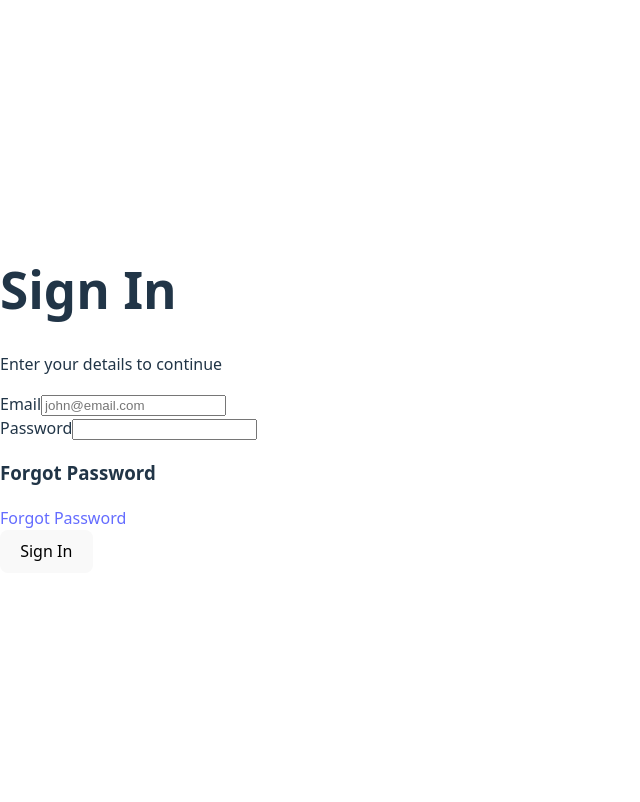
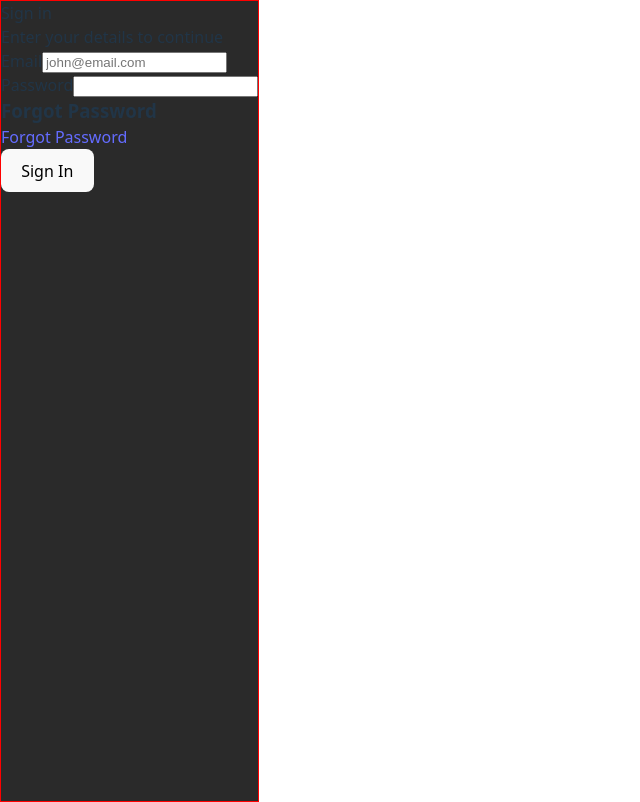
Before and after one commit to Joca7330/PraticeReact, a React (Vite) app: page / in a window 1280 px wide. Shown: the whole page, without its empty margins (0-640 px from the left). Built offline with nearby package versions, Linux system fonts and the light colour scheme.

Commit message:
added sign in form css and html

```diff
--- a/src/App.css
+++ /dev/null
@@ -1,7 +0,0 @@
-* {
-margin: 0;
-padding: 0;
-}
-body {
-    margin: 0 !important;
-}
--- a/src/App.jsx
+++ b/src/App.jsx
@@ -1,40 +1,13 @@
+
 import React from 'react'
+import SignInForm from './Components/SignInForm'
+
 
 
 const App = () => {
   return (
-    <div className='container'>
-      <div className='content'>
-        <h1>Sign In</h1>
-        <p>Enter your details to continue</p>
-        <form action="form">
-          <div>
-            <label htmlFor="Email">Email</label>
-            <input
-              type="Email"
-              id='Email'
-              placeholder='john@email.com'
-            />
-          </div>
-          <div>
-            <label htmlFor="Password">Password</label>
-            <input
-              type="Password"
-              id='Password'
-            />
-            <div>
-              <h3>Forgot Password</h3>
-            </div>
-            <div>
-              <a href="">Forgot Password</a>
-            </div>
-            <button
-              type='submmit'
-              className='sign-in'>Sign In </button>
-          </div>
-        </form>
-      </div>
-    </div>
+    <SignInForm />
+
   )
 }
 
--- a/src/Components/SignInForm.css
+++ b/src/Components/SignInForm.css
@@ -0,0 +1,9 @@
+* {
+    margin: 0;
+;
+}
+.background {
+    background-color: #2a2a2a;
+    border: red solid 1px;
+    height: 100vh;
+}
--- a/src/Components/SignInForm.jsx
+++ b/src/Components/SignInForm.jsx
@@ -0,0 +1,40 @@
+import React from 'react'
+import './SignInForm.css'
+
+const SignInForm = () => {
+    return (
+        <div className='background'>
+            <div className='container'>
+                <div className='header'>Sign in</div>
+                <div className='subheader'>Enter your details to continue</div>
+                <div>
+                    <label htmlFor="Email">Email</label>
+                    <input
+                        type="Email"
+                        id='Email'
+                        placeholder='john@email.com'
+                    />
+                </div>
+                <div>
+                    <label htmlFor="Password">Password</label>
+                    <input
+                        type="Password"
+                        id='Password'
+                    />
+                    <div>
+                        <h3>Forgot Password</h3>
+                    </div>
+                    <div>
+                        <a href="">Forgot Password</a>
+                    </div>
+                    <button
+                        type='submmit'
+                        className='sign-in'>Sign In </button>
+                </div>
+
+            </div>
+        </div>
+    )
+}
+
+export default SignInForm
```
